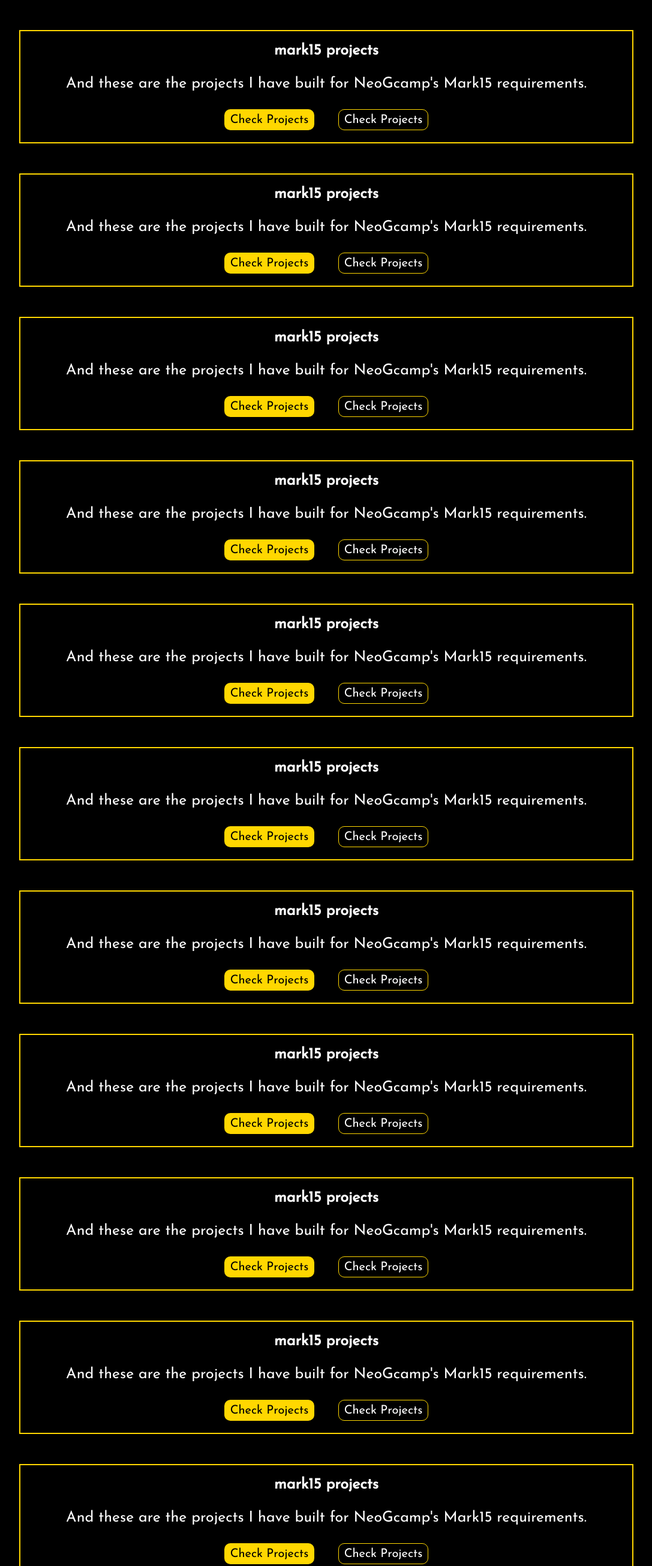
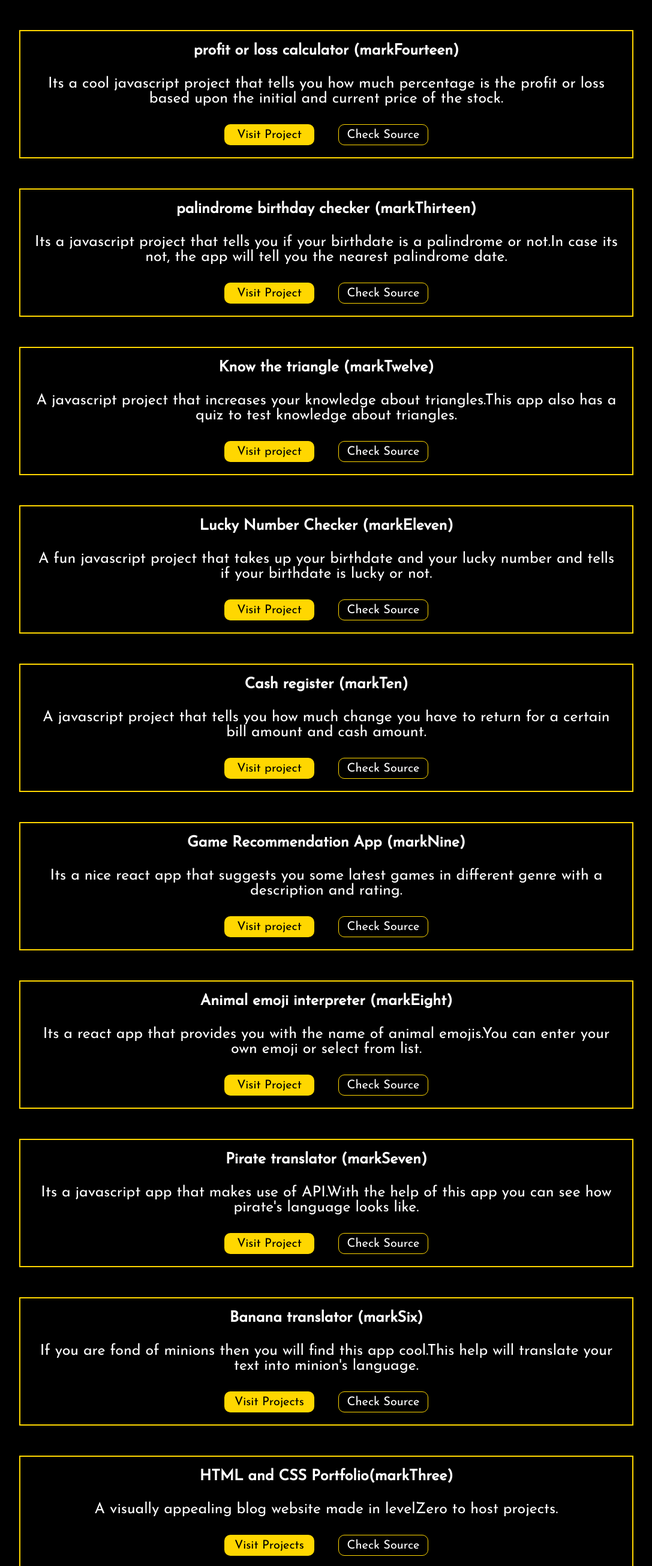
Before and after one commit to Apoorv266/NeoG-revamped-portfolio, a plain HTML site: page mark15projects.html in a window 1280 px wide. Shown: the part 180-2790 px from the top of the page at 60% size, without its empty margins (96-1183 px from the left). Drawn offline with Linux system fonts and the light colour scheme.

Commit message:
fix : added markup and styling

```diff
--- a/mark15projects.html
+++ b/mark15projects.html
@@ -4,7 +4,7 @@
     <meta charset="UTF-8">
     <meta http-equiv="X-UA-Compatible" content="IE=edge">
     <meta name="viewport" content="width=device-width, initial-scale=1.0">
-    <title>Document</title>
+    <title>Apoorv's Portfolio Website</title>
     <link rel="stylesheet" href="style.css">
 </head>
 <body>
@@ -27,134 +27,117 @@
     <section class="description">
 
         <div class="projects">
-            <h4>mark15 projects</h4>
-            <p>And these are the projects I have built for NeoGcamp's Mark15 requirements.</p>
+            <h4>profit or loss calculator (markFourteen)</h4>
+            <p>Its a cool javascript project that tells you how much percentage is the profit or loss based upon the initial and current price of the stock.</p>
             <div class="project-btn">
-                <a href="./mark15projects.html" class="btn1">Check Projects</a>
-                <a href="./mark15projects.html" class="btn2">Check Projects</a>
+                <a href="https://profit-loss-app-neog.netlify.app/" class="btn1">Visit Project</a>
+                <a href="https://github.com/Apoorv266/profit-and-loss-app" class="btn2">Check Source</a>
             </div>
         </div>
 
         <div class="projects">
-            <h4>mark15 projects</h4>
-            <p>And these are the projects I have built for NeoGcamp's Mark15 requirements.</p>
+            <h4>palindrome birthday checker (markThirteen)</h4>
+            <p>Its a javascript project that tells you if your birthdate is a palindrome or not.In case its not, the app will tell you the nearest palindrome date.</p>
             <div class="project-btn">
-                <a href="./mark15projects.html" class="btn1">Check Projects</a>
-                <a href="./mark15projects.html" class="btn2">Check Projects</a>
+                <a href="https://palindrome-birthdayapp-neog.netlify.app/" class="btn1">Visit Project</a>
+                <a href="https://github.com/Apoorv266/Palindrome-birthday-App" class="btn2">Check Source</a>
             </div>
         </div>
 
         <div class="projects">
-            <h4>mark15 projects</h4>
-            <p>And these are the projects I have built for NeoGcamp's Mark15 requirements.</p>
+            <h4>Know the triangle (markTwelve)</h4>
+            <p>A javascript project that increases your knowledge about triangles.This app also has a quiz to test knowledge about triangles.</p>
             <div class="project-btn">
-                <a href="./mark15projects.html" class="btn1">Check Projects</a>
-                <a href="./mark15projects.html" class="btn2">Check Projects</a>
+                <a href="https://triangle-game-neog.netlify.app/index.html" class="btn1">Visit project</a>
+                <a href="https://github.com/Apoorv266/Triangle-app" class="btn2">Check Source</a>
             </div>
         </div>
 
         <div class="projects">
-            <h4>mark15 projects</h4>
-            <p>And these are the projects I have built for NeoGcamp's Mark15 requirements.</p>
+            <h4>Lucky Number Checker (markEleven)</h4>
+            <p>A fun javascript project that takes up your birthdate and your lucky number and tells if your birthdate is lucky or not.</p>
             <div class="project-btn">
-                <a href="./mark15projects.html" class="btn1">Check Projects</a>
-                <a href="./mark15projects.html" class="btn2">Check Projects</a>
+                <a href="https://luckynumber-app.netlify.app/" class="btn1">Visit Project</a>
+                <a href="https://github.com/Apoorv266/lucky-birthday-app" class="btn2">Check Source</a>
             </div>
         </div>
 
         <div class="projects">
-            <h4>mark15 projects</h4>
-            <p>And these are the projects I have built for NeoGcamp's Mark15 requirements.</p>
+            <h4>Cash register (markTen)</h4>
+            <p>A javascript project that tells you how much change you have to return for a certain bill amount and cash amount.</p>
             <div class="project-btn">
-                <a href="./mark15projects.html" class="btn1">Check Projects</a>
-                <a href="./mark15projects.html" class="btn2">Check Projects</a>
+                <a href="https://cashier-app-neog.netlify.app/" class="btn1">Visit project</a>
+                <a href="https://github.com/Apoorv266/neog-cashier-app" class="btn2">Check Source</a>
             </div>
         </div>
 
 
         <div class="projects">
-            <h4>mark15 projects</h4>
-            <p>And these are the projects I have built for NeoGcamp's Mark15 requirements.</p>
+            <h4>Game Recommendation App (markNine)</h4>
+            <p>Its a nice react app that suggests you some latest games in different genre with a description and rating.</p>
             <div class="project-btn">
-                <a href="./mark15projects.html" class="btn1">Check Projects</a>
-                <a href="./mark15projects.html" class="btn2">Check Projects</a>
+                <a href="https://recommendation-app-neog.netlify.app/" class="btn1">Visit project</a>
+                <a href="https://github.com/Apoorv266/Recommendation-app" class="btn2">Check Source</a>
             </div>
         </div>
 
 
         <div class="projects">
-            <h4>mark15 projects</h4>
-            <p>And these are the projects I have built for NeoGcamp's Mark15 requirements.</p>
+            <h4>Animal emoji interpreter (markEight)</h4>
+            <p>Its a react app that provides you with the name of animal emojis.You can enter your own emoji or select from list.</p>
             <div class="project-btn">
-                <a href="./mark15projects.html" class="btn1">Check Projects</a>
-                <a href="./mark15projects.html" class="btn2">Check Projects</a>
+                <a href="https://animal-emoji-app.netlify.app/" class="btn1">Visit Project</a>
+                <a href="https://github.com/Apoorv266/animal-emoji-interpreter" class="btn2">Check Source</a>
             </div>
         </div>
 
 
         <div class="projects">
-            <h4>mark15 projects</h4>
-            <p>And these are the projects I have built for NeoGcamp's Mark15 requirements.</p>
+            <h4>Pirate translator (markSeven)</h4>
+            <p>Its a javascript app that makes use of API.With the help of this app you can see how pirate's language looks like.</p>
             <div class="project-btn">
-                <a href="./mark15projects.html" class="btn1">Check Projects</a>
-                <a href="./mark15projects.html" class="btn2">Check Projects</a>
+                <a href="https://pirate-translator-neog.netlify.app/" class="btn1">Visit Project</a>
+                <a href="https://github.com/Apoorv266/pirate-voice-app" class="btn2">Check Source</a>
             </div>
         </div>
 
         <div class="projects">
-            <h4>mark15 projects</h4>
-            <p>And these are the projects I have built for NeoGcamp's Mark15 requirements.</p>
+            <h4>Banana translator (markSix)</h4>
+            <p>If you are fond of minions then you will find this app cool.This help will translate your text into minion's language.</p>
             <div class="project-btn">
-                <a href="./mark15projects.html" class="btn1">Check Projects</a>
-                <a href="./mark15projects.html" class="btn2">Check Projects</a>
+                <a href="https://banana-voice-neog.netlify.app/" class="btn1">Visit Projects</a>
+                <a href="https://github.com/Apoorv266/banana-voice-app" class="btn2">Check Source</a>
             </div>
         </div>
 
         <div class="projects">
-            <h4>mark15 projects</h4>
-            <p>And these are the projects I have built for NeoGcamp's Mark15 requirements.</p>
+            <h4>HTML and CSS Portfolio(markThree)</h4>
+            <p>A visually appealing blog website made in levelZero to host projects.</p>
             <div class="project-btn">
-                <a href="./mark15projects.html" class="btn1">Check Projects</a>
-                <a href="./mark15projects.html" class="btn2">Check Projects</a>
+                <a href="index.html" class="btn1">Visit Projects</a>
+                <a href="https://github.com/Apoorv266/NeoG-revamped-portfolio" class="btn2">Check Source</a>
             </div>
         </div>
 
 
         <div class="projects">
-            <h4>mark15 projects</h4>
-            <p>And these are the projects I have built for NeoGcamp's Mark15 requirements.</p>
+            <h4>are you a Music lover? (markTwo)</h4>
+            <p>Its a CLI quiz app to test your knowledge on songs.At the end, this app will provide you with a score.</p>
             <div class="project-btn">
-                <a href="./mark15projects.html" class="btn1">Check Projects</a>
-                <a href="./mark15projects.html" class="btn2">Check Projects</a>
+                <a href="https://replit.com/@Apoorv266/marktwo-are-you-a-music-fan?v=1" class="btn1">Visit Project</a>
+                <a href="https://replit.com/@Apoorv266/marktwo-are-you-a-music-fan?v=1#index.js" class="btn2">Check Source</a>
             </div>
         </div>
 
         <div class="projects">
-            <h4>mark15 projects</h4>
-            <p>And these are the projects I have built for NeoGcamp's Mark15 requirements.</p>
+            <h4>How well do you know me? (markOne)</h4>
+            <p>This is a quiz app to find out how much you know about me. This projet is written on JavaScript with the help of Repl.</p>
             <div class="project-btn">
-                <a href="./mark15projects.html" class="btn1">Check Projects</a>
-                <a href="./mark15projects.html" class="btn2">Check Projects</a>
+                <a href="https://replit.com/@Apoorv266/MarkOne?v=1" class="btn1">Visit Project</a>
+                <a href="https://replit.com/@Apoorv266/MarkOne?v=1#index.js" class="btn2">Check Source</a>
             </div>
         </div>
 
-        <div class="projects">
-            <h4>mark15 projects</h4>
-            <p>And these are the projects I have built for NeoGcamp's Mark15 requirements.</p>
-            <div class="project-btn">
-                <a href="./mark15projects.html" class="btn1">Check Projects</a>
-                <a href="./mark15projects.html" class="btn2">Check Projects</a>
-            </div>
-        </div>
-
-        <div class="projects">
-            <h4>mark15 projects</h4>
-            <p>And these are the projects I have built for NeoGcamp's Mark15 requirements.</p>
-            <div class="project-btn">
-                <a href="./mark15projects.html" class="btn1">Check Projects</a>
-                <a href="./mark15projects.html" class="btn2">Check Projects</a>
-            </div>
-        </div>
 
     </section>
     <footer class="footer">
@@ -162,10 +145,10 @@
             <h2>connect with me on socials</h2>
         </div>
         <div class="footer-bottom">
-            <a href="" target="_blank">Twitter</a>
-            <a href="" target="_blank">Instagram</a>
-            <a href="" target="_blank">Github</a>
-            <a href="" target="_blank">Linkdin</a>
+            <a href="https://www.instagram.com/apoorv.js/" target="_blank">Twitter</a>
+            <a href="https://twitter.com/ApoorvJs" target="_blank">Instagram</a>
+            <a href="https://github.com/Apoorv266" target="_blank">Github</a>
+            <a href="https://www.linkedin.com/in/apoorv-sharma-803998248/" target="_blank">Linkdin</a>
         </div>
     </footer>
 </body>
--- a/style.css
+++ b/style.css
@@ -19,7 +19,7 @@
   height: 80px;
   align-items: center;
   justify-content: space-between;
-  border: 2px solid gold;
+  border-bottom: 2px solid gold;
 }
 
 .navbar h4,
```
Also changed, not shown: api.html (+4 -4 lines), blogs.html (+5 -5 lines), index.html (+10 -12 lines), note.html (+4 -4 lines), personalProjects.html (added, +78 -0 lines), projects.html (+9 -10 lines), code.png.
